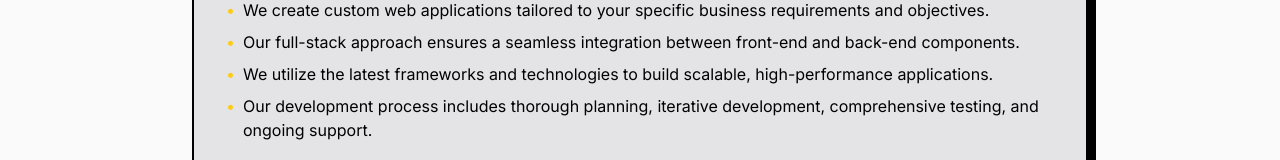
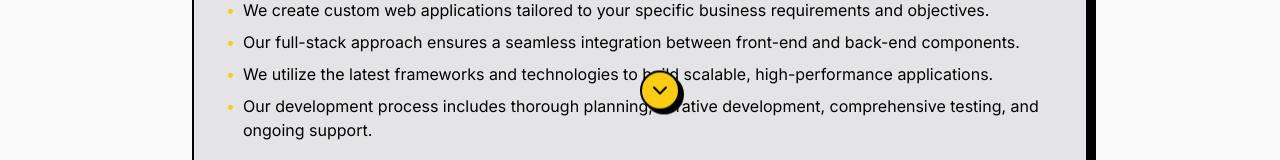
Before and after one commit to terencesmithcodes/blvcksmith, a React (Create React App) app in the folder frontend/: page /#/services in a window 1280 px wide. Shown: the part 640-800 px from the top of the page. Built offline with nearby package versions, Linux system fonts and the light colour scheme.

Commit message:
Add bouncing scroll indicator to Services page

```diff
--- a/frontend/src/pages/ServicesPage.js
+++ b/frontend/src/pages/ServicesPage.js
@@ -5,6 +5,33 @@ import { Link } from 'react-router-dom';
 function ServicesPage() {
   // Set initial active tab
   const [activeTab, setActiveTab] = useState('services');
+  // State to track if user has scrolled
+  const [hasScrolled, setHasScrolled] = useState(false);
+
+  // Setup scroll event listener to track user scrolling
+  useEffect(() => {
+    const handleScroll = () => {
+      if (window.scrollY > 100 && !hasScrolled) {
+        setHasScrolled(true);
+      } else if (window.scrollY <= 100 && hasScrolled) {
+        setHasScrolled(false);
+      }
+    };
+
+    window.addEventListener('scroll', handleScroll);
+
+    return () => {
+      window.removeEventListener('scroll', handleScroll);
+    };
+  }, [hasScrolled]);
+
+  // Function to smoothly scroll down
+  const scrollDown = () => {
+    window.scrollTo({
+      top: window.innerHeight * 0.8,
+      behavior: 'smooth'
+    });
+  };
 
   // Check for tab parameter in URL to set active tab and scroll to specific resource section
   useEffect(() => {
@@ -284,6 +311,39 @@ function ServicesPage() {
 
   return (
     <div className="flex flex-col min-h-screen bg-[#FAFAFA]">
+      {/* Floating Scroll Indicator Arrow */}
+      {!hasScrolled && (
+        <div
+          onClick={scrollDown}
+          className="fixed bottom-10 left-1/2 transform -translate-x-1/2 z-50 cursor-pointer animate-bounce"
+          style={{
+            width: "40px",
+            height: "40px",
+            backgroundColor: "#FACC15",
+            borderRadius: "50%",
+            border: "2px solid black",
+            display: "flex",
+            justifyContent: "center",
+            alignItems: "center",
+            boxShadow: "4px 4px 0px 0px rgba(0,0,0,1)"
+          }}
+        >
+          <svg
+            xmlns="http://www.w3.org/2000/svg"
+            width="24"
+            height="24"
+            viewBox="0 0 24 24"
+            fill="none"
+            stroke="currentColor"
+            strokeWidth="2"
+            strokeLinecap="round"
+            strokeLinejoin="round"
+          >
+            <polyline points="6 9 12 15 18 9"></polyline>
+          </svg>
+        </div>
+      )}
+
       {/* Header */}
       <header className="bg-[#000000] text-[#FAFAFA] py-4 border-b-4 border-[#FACC15]">
         <div className="container mx-auto px-4 sm:px-6 flex justify-between items-center">
```
